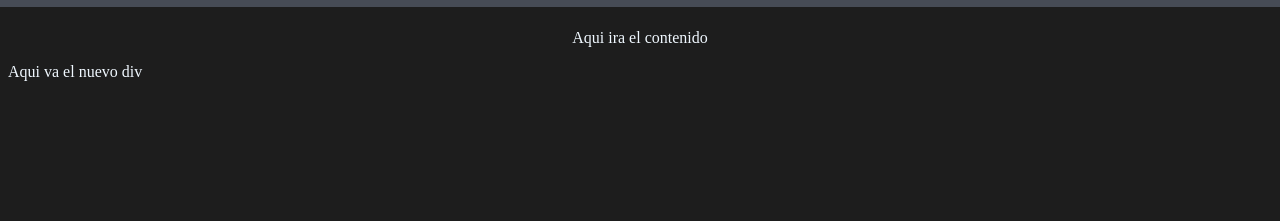
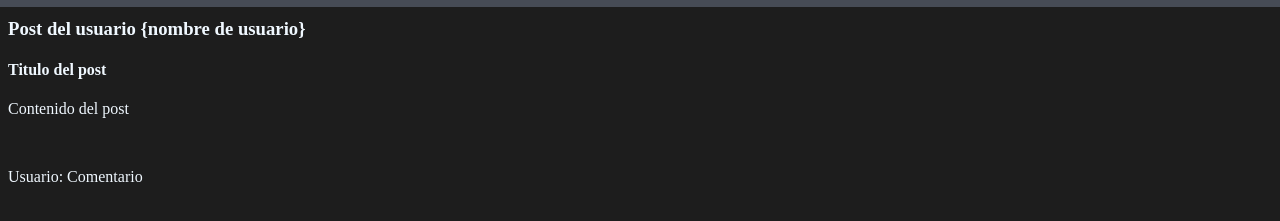
Before and after one commit to alfaroo1/curso-git, a plain HTML site: page index.html in a window 1280 px wide. Shown: the part 113-334 px from the top of the page. Drawn offline with Linux system fonts and the light colour scheme; a web font is replaced by a local one.

Commit message:
Add post html

```diff
--- a/index.html
+++ b/index.html
@@ -14,11 +14,14 @@
         <img src="./logo.png" alt="">
         <h1>Blog Curos Git</h1>
     </div>
-    <div class="p">
-        Aqui ira el contenido
-    </div>
-    <div class="p2">
-        <p>Aqui va el nuevo div</p>
+    <div class="cont" id="cont">
+        <h3>Post del usuario {nombre de usuario}</h3>
+        <div class="post">
+            <h4>Titulo del post</h4>
+            <p>Contenido del post</p>
+            <br>
+            <p><span>Usuario:</span> Comentario</p>
+        </div>
     </div>
 </body>
 </html>
```
